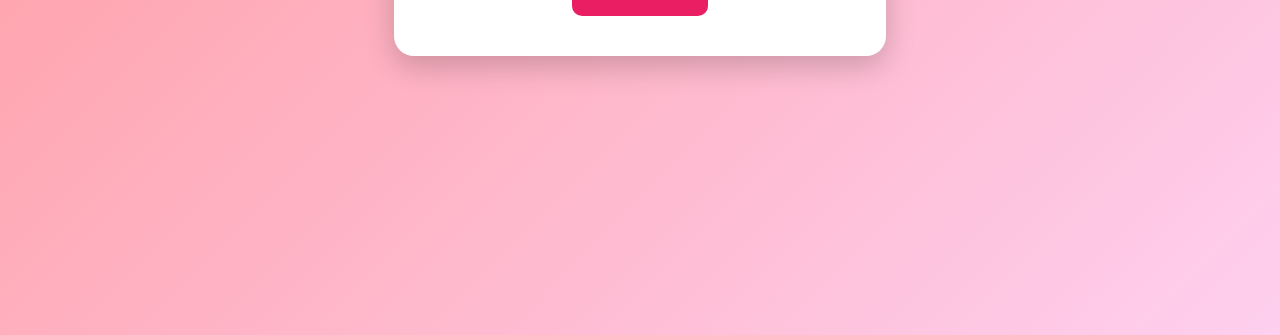
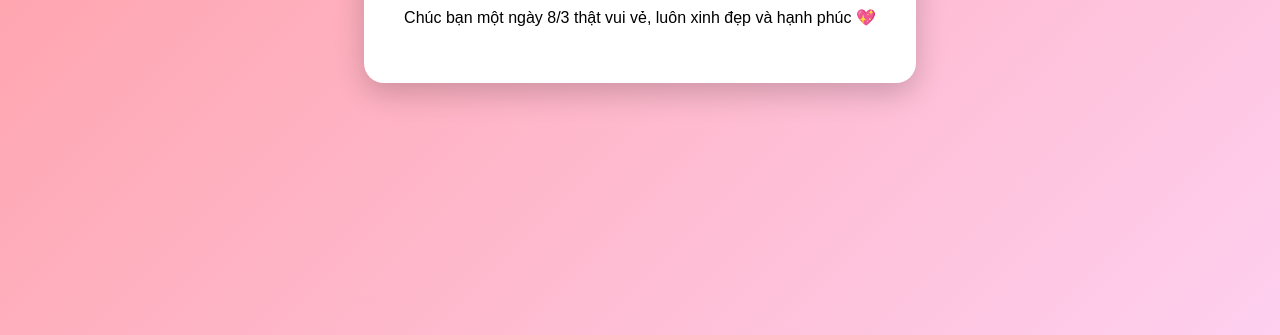
Before and after one commit to QuangTin2007/chuc-8-3, a plain HTML site: page index.html in a window 1280 px wide. Both pictures are taken after a click on the button "Mở thư 💌". Shown: the part 465-800 px from the top of the page. Drawn offline with Linux system fonts and the light colour scheme; files that its build step writes are made by us from their sources.

Commit message:
Update index.html

```diff
--- a/index.html
+++ b/index.html
@@ -1,6 +1,5 @@
 <!DOCTYPE html>
 <html lang="vi">
-
 <head>
 <meta charset="UTF-8">
 <title>Happy 8/3</title>
@@ -10,18 +9,23 @@
 <body>
 
 <div class="container">
+    <h1>🌸 Happy Women's Day 🌸</h1>
+    <p>Gửi đến cô gái đặc biệt 💖</p>
 
-<h1>🌸 Happy Women's Day 🌸</h1>
+    <button onclick="openLetter()">Mở thư 💌</button>
 
-<p>Gửi đến cô gái đặc biệt 💖</p>
-
-<button onclick="openLetter()">Mở thư 💌</button>
-
+    <p id="letter" style="display:none; margin-top:20px;">
+        Chúc bạn một ngày 8/3 thật vui vẻ, luôn xinh đẹp và hạnh phúc 💖
+    </p>
 </div>
 
 <div id="hearts"></div>
 
-<script src="js/script.js"></script>
+<script>
+function openLetter(){
+    document.getElementById("letter").style.display = "block";
+}
+</script>
 
 </body>
 </html>
```
